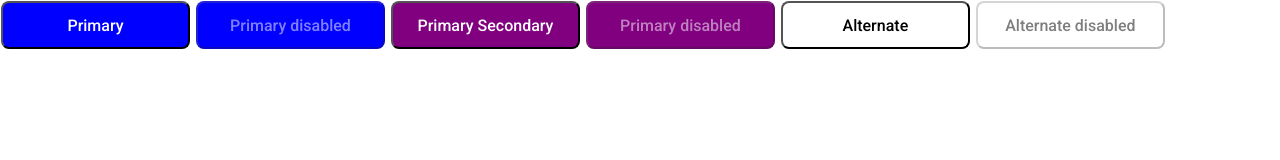
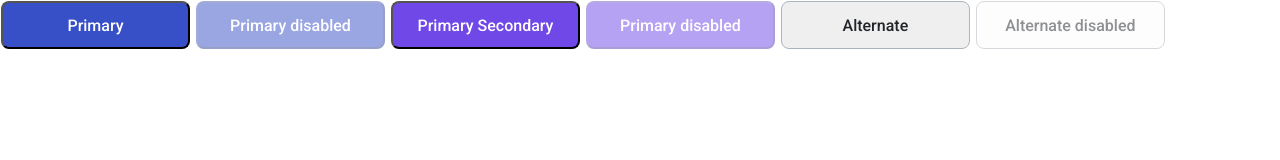
Before and after one commit to js-tasks-ru/htmlcss-20210708_surivan31, a website: page 03-lection1/01-button/index.html in a window 1280 px wide. Drawn offline with nearby package versions, Linux system fonts and the light colour scheme.

Commit message:
commitComponentButton v2
create component button. Edit comment:
1. review
2. add file mix.css, normalize.css

```diff
--- a/03-lection1/01-button/button.css
+++ b/03-lection1/01-button/button.css
@@ -1,12 +1,8 @@
 /* Стилизация кнопки */
-.Button{
-background: #4263EB;
-border-radius: 8px;
-Width:189px;
-Height:48px;
-Radius:8px;
-}
-.Button__text{
+.button{
+    border-radius: 8px;
+    Width:189px;
+    Height:48px;
     font-family: Roboto;
     font-style: normal;
     font-weight: 500;
@@ -15,30 +11,49 @@ Radius:8px;
     text-align: center;
     color: #FFFFFF;
 }
-.Button__text_disabled{
+.button_primary{
+    color: var(--white);
+    background-color: var(--blue);
+}
+.button_primary:hover
+{
+    background-color: var(--primary-hover)
+}
+.button_primary:disabled
+{
     opacity: 0.5;
+    cursor: default;
+    pointer-events: none;
 }
-.Button_background_blue{
-    background: blue;
+.button_secondary
+{
+    color: var(--white);
+    background-color: var(--purple);
 }
-.Button_background_purple{
-    background: purple;
+.button_secondary:hover
+{
+    background-color: var(--secondary-hover);
 }
-.Button_background_white{
-    background: white;
+
+.button_secondary:disabled
+{
+    opacity: 0.5;
+    cursor: default;
+    pointer-events: none;
 }
-.Button__text_color_black{
-    color: black;
+.button_alternate
+{
+    color: var(--black);
+    border: 1px solid var(--grey-3);
+
 }
-.Button_background_blue:hover{
-    background: rgb(109, 109, 228);
-    }
-.Button_background_purple:hover{
-    background: rgb(214, 111, 214);
-    }
-.Button_background_white:hover{
-    background: rgb(247, 243, 243);
-    }
-.Buttons__Button{
-    margin: 1px;
+.button_alternate:hover
+{
+    border: 1px solid var(--black);
 }
+.button_alternate:disabled
+{
+    opacity: 0.5;
+    cursor: default;
+    pointer-events: none;
+}
--- a/03-lection1/01-button/index.html
+++ b/03-lection1/01-button/index.html
@@ -3,63 +3,47 @@
 <html lang="ru">
     <head>
         <link rel="stylesheet" href="../../assets/css/main.css">
+        <link rel="stylesheet" href="../../assets/css/mix.css">
         <link rel="stylesheet" href="./button.css">
         <link rel="stylesheet" type="text/css" href="https://necolas.github.io/normalize.css/8.0.1/normalize.css">
     </head>
     <body>
-<div class=Buttons>
+<div class=buttons>
 
-    <button class="Button
-    Buttons__Button
-    Button_background_blue">
-        <div class="Button__text">
-            Primary
-        </div>
+    <button class="button
+    buttons__button
+    button_primary">
+        Primary
     </button>
 
-    <button class="Button
-    Buttons__Button
-    Button_background_blue" disabled>
-        <div class="Button__text
-        Button__text_disabled">
-            Primary disabled
-        </div>
+    <button class="button
+    buttons__button
+    button_primary" disabled>
+        Primary disabled
     </button>
 
-    <button class="Button
-    Buttons__Button
-    Button_background_purple">
-        <div class="Button__text">
-            Primary Secondary
-        </div>
+    <button class="button
+    buttons__button
+    button_secondary">
+        Primary Secondary
     </button>
 
-    <button class="Button
-    Buttons__Button
-    Button_background_purple" disabled>
-        <div class="Button__text
-        Button__text_disabled">
+    <button class="button
+    buttons__button
+    button_secondary" disabled>
             Primary disabled
-        </div>
     </button>
 
-    <button class="Button
-    Buttons__Button
-    Button_background_white">
-        <div class="Button__text
-        Button__text_color_black">
-                Alternate
-        </div>
+    <button class="button
+    buttons__button
+    button_alternate">
+            Alternate
     </button>
 
-    <button class="Button
-    Buttons__Button
-    Button_background_white" disabled>
-        <div class="Button__text
-        Button__text_disabled
-        Button__text_color_black">
-        Alternate disabled
-        </div>
+    <button class="button
+    buttons__button
+    button_alternate" disabled>
+    Alternate disabled
     </button>
 
 </div>
--- a/assets/css/main.css
+++ b/assets/css/main.css
@@ -11,12 +11,17 @@
     --grey-2: #DDE2E5;
     --grey-3: #ACB5BD;
     --grey-4: #495057;
+    --blue-hover: rgb(109, 109, 228);
+    --purple-hover: rgb(109, 109, 228);;
 
     --error: var(--red);
     --success: var(--blue);
 
     --primary: var(--blue);
+    --primary-hover: var(--blue-hover);
     --secondary: var(--purple);
+    --secondary-hover:rgb(214, 111, 214);
+
 }
 
 * {
--- /dev/null
+++ b/assets/css/mix.css
@@ -0,0 +1,3 @@
+.buttons__button{
+    margin: 1px;
+}
```
